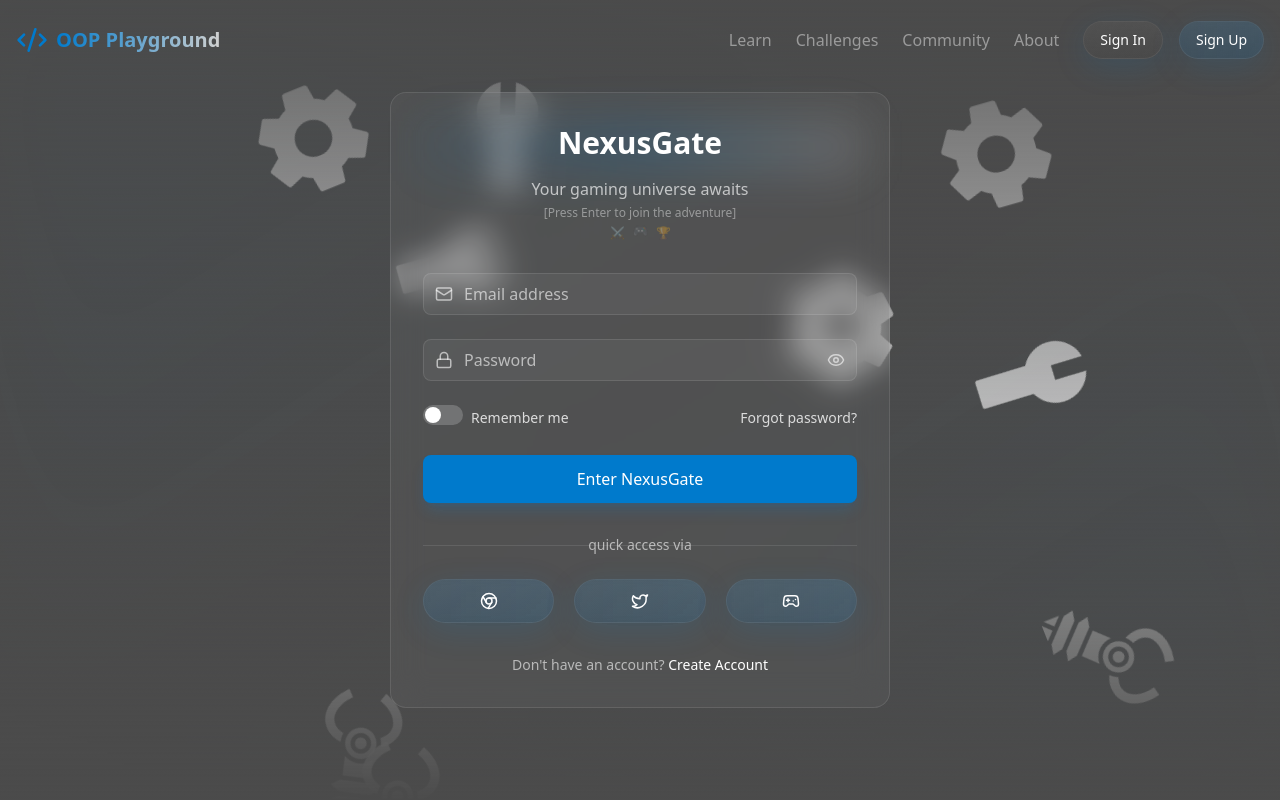
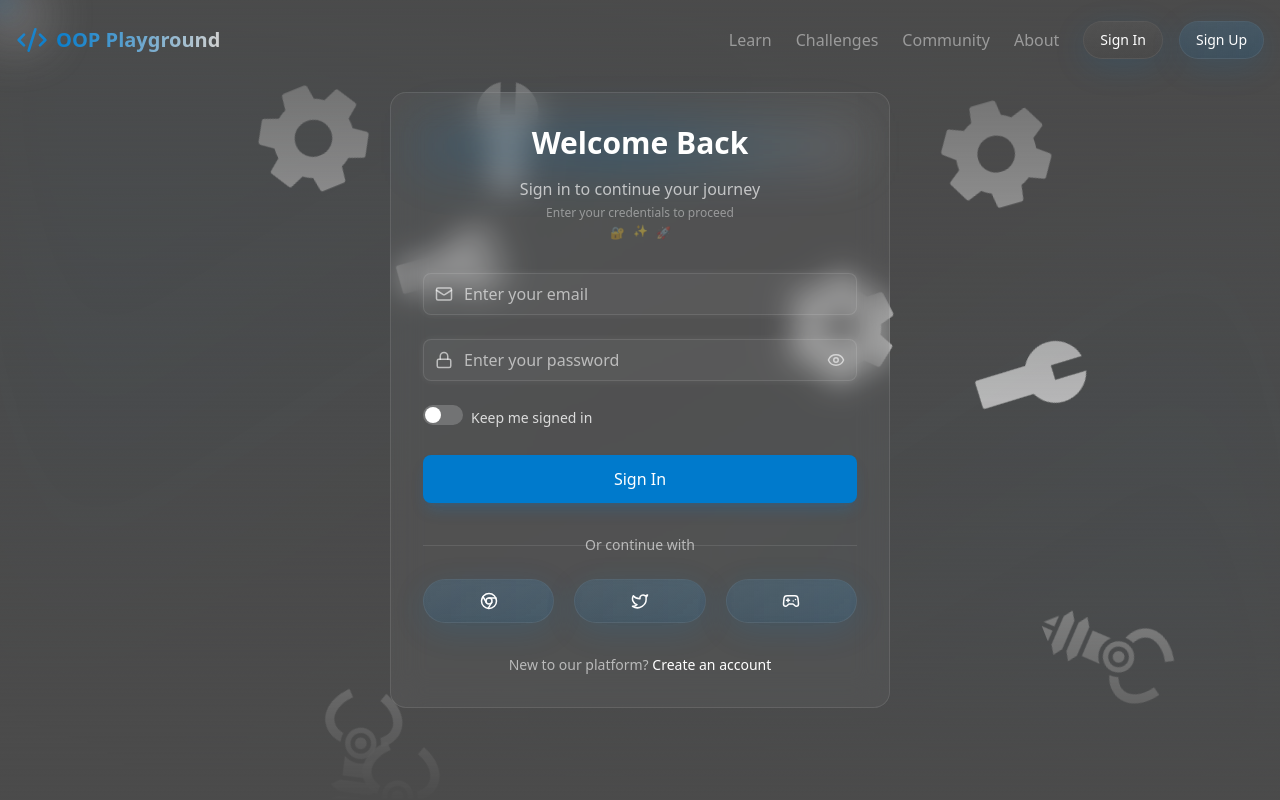
Before and after one commit to abod-haes/OOP-Game, a Next.js app: page /sign-in in a window 1280 px wide. Shown: the top 800 px of the page. Built offline with nearby package versions, Linux system fonts and the light colour scheme.

Commit message:
edit login page

```diff
--- a/src/app/_route-name.ts
+++ b/src/app/_route-name.ts
@@ -1,3 +1,4 @@
 export const routeName = {
     home: "/",
+    signIn: "/sign-in",
 };
--- a/src/app/layout.tsx
+++ b/src/app/layout.tsx
@@ -3,6 +3,7 @@ import "./globals.css";
 import { Footer } from "@/components/ui/footer";
 import { Header } from "@/components/ui/header";
 import { HeroGeometric } from "@/components/ui/shape-landing-hero";
+import Providers from "@/components/providers";
 
 export const metadata: Metadata = {
     title: "Create Next App",
@@ -20,7 +21,7 @@ export default function RootLayout({
                 <Header />
                 <main className="min-h-screen pb-24 relative">
                     <HeroGeometric />
-                    {children}
+                    <Providers>{children}</Providers>
                 </main>
                 <Footer />
             </body>
--- a/src/components/foms.tsx
+++ b/src/components/foms.tsx
@@ -1,27 +1,12 @@
 "use client";
 import React, { useState } from "react";
-import {
-    Eye,
-    EyeOff,
-    Mail,
-    Lock,
-    Chrome,
-    Twitter,
-    Gamepad2,
-} from "lucide-react";
+import * as lucideReact from "lucide-react";
 import { HoverButton } from "./ui/hover-button";
+import { motion } from "framer-motion";
+import FormInput from "./ui/form-input";
 
 interface LoginFormProps {
     onSubmit: (email: string, password: string, remember: boolean) => void;
-}
-
-interface FormInputProps {
-    icon: React.ReactNode;
-    type: string;
-    placeholder: string;
-    value: string;
-    onChange: (e: React.ChangeEvent<HTMLInputElement>) => void;
-    required?: boolean;
 }
 
 interface ToggleSwitchProps {
@@ -29,32 +14,6 @@ interface ToggleSwitchProps {
     onChange: () => void;
     id: string;
 }
-
-// FormInput Component
-const FormInput: React.FC<FormInputProps> = ({
-    icon,
-    type,
-    placeholder,
-    value,
-    onChange,
-    required,
-}) => {
-    return (
-        <div className="relative">
-            <div className="absolute left-3 top-1/2 -translate-y-1/2">
-                {icon}
-            </div>
-            <input
-                type={type}
-                placeholder={placeholder}
-                value={value}
-                onChange={onChange}
-                required={required}
-                className="w-full pl-10 pr-3 py-2 bg-white/5 border border-white/10 rounded-lg text-white placeholder-white/60 focus:outline-none focus:border-metallic-accent/50 transition-colors"
-            />
-        </div>
-    );
-};
 
 // ToggleSwitch Component
 const ToggleSwitch: React.FC<ToggleSwitchProps> = ({
@@ -108,49 +67,88 @@ const LoginForm: React.FC<LoginFormProps> = ({ onSubmit }) => {
         setIsSuccess(false);
     };
 
+    const containerVariants = {
+        hidden: { opacity: 0 },
+        visible: {
+            opacity: 1,
+            transition: {
+                staggerChildren: 0.1,
+                delayChildren: 0.3,
+            },
+        },
+    };
+
+    const itemVariants = {
+        hidden: { opacity: 0, y: 20 },
+        visible: {
+            opacity: 1,
+            y: 0,
+            transition: {
+                duration: 0.5,
+                ease: "easeOut",
+            },
+        },
+    };
+
     return (
-        <div className="p-8 rounded-2xl  bg-metallic-light/5 backdrop-blur-lg  border border-white/10">
-            <div className="mb-8 text-center">
+        <motion.div
+            initial="hidden"
+            animate="visible"
+            variants={containerVariants}
+            className="p-8 rounded-2xl  bg-metallic-light/5 backdrop-blur-lg  border border-white/10"
+        >
+            <motion.div variants={itemVariants} className="mb-8 text-center">
                 <h2 className="text-3xl font-bold mb-2 relative group">
-                    <span className="absolute -inset-1 bg-gradient-to-r from-metallic-accent/10 via-metallic-accent/30 to-metallic-light/30 blur-xl opacity-75 group-hover:opacity-100 transition-all duration-500 animate-pulse"></span>
+                    <span className="absolute -inset-1 bg-gradient-to-r from-metallic-accent/20 via-metallic-accent/30 to-metallic-light/20 blur-xl opacity-75 group-hover:opacity-100 transition-all duration-500 animate-pulse"></span>
                     <span className="relative inline-block text-3xl font-bold mb-2 text-white">
-                        NexusGate
+                        Welcome Back
                     </span>
-                    {/* <span className="absolute -inset-0.5 bg-gradient-to-r from-metallic-accent/20 to-metallic-accent/20 blur-sm opacity-0 group-hover:opacity-100 transition-all duration-300"></span> */}
                 </h2>
                 <div className="text-white/80 flex flex-col items-center space-y-1">
                     <span className="relative group cursor-default">
                         <span className="absolute -inset-1 bg-gradient-to-r from-metallic-accent/20 to-metallic-accent/20 blur-sm opacity-0 group-hover:opacity-100 transition-opacity duration-500"></span>
                         <span className="relative inline-block animate-pulse">
-                            Your gaming universe awaits
+                            Sign in to continue your journey
                         </span>
                     </span>
                     <span className="text-xs text-white/50 animate-pulse">
-                        [Press Enter to join the adventure]
+                        Enter your credentials to proceed
                     </span>
                     <div className="flex space-x-2 text-xs text-white/40">
-                        <span className="animate-pulse">⚔️</span>
-                        <span className="animate-bounce">🎮</span>
-                        <span className="animate-pulse">🏆</span>
+                        <span className="animate-pulse">🔐</span>
+                        <span className="animate-bounce">✨</span>
+                        <span className="animate-pulse">🚀</span>
                     </div>
                 </div>
-            </div>
+            </motion.div>
 
             <form onSubmit={handleSubmit} className="space-y-6">
+                <motion.div variants={itemVariants}>
                     <FormInput
-                    icon={<Mail className="text-white/60" size={18} />}
+                        icon={
+                            <lucideReact.Mail
+                                className="text-white/60"
+                                size={18}
+                            />
+                        }
                         type="email"
-                    placeholder="Email address"
+                        placeholder="Enter your email"
                         value={email}
                         onChange={(e) => setEmail(e.target.value)}
                         required
                     />
+                </motion.div>
 
-                <div className="relative">
+                <motion.div variants={itemVariants} className="relative">
                     <FormInput
-                        icon={<Lock className="text-white/60" size={18} />}
+                        icon={
+                            <lucideReact.Lock
+                                className="text-white/60"
+                                size={18}
+                            />
+                        }
                         type={showPassword ? "text" : "password"}
-                        placeholder="Password"
+                        placeholder="Enter your password"
                         value={password}
                         onChange={(e) => setPassword(e.target.value)}
                         required
@@ -164,14 +162,17 @@ const LoginForm: React.FC<LoginFormProps> = ({ onSubmit }) => {
                         }
                     >
                         {showPassword ? (
-                            <EyeOff size={18} />
+                            <lucideReact.EyeOff size={18} />
                         ) : (
-                            <Eye size={18} />
+                            <lucideReact.Eye size={18} />
                         )}
                     </button>
-                </div>
+                </motion.div>
 
-                <div className="flex items-center justify-between">
+                <motion.div
+                    variants={itemVariants}
+                    className="flex items-center justify-between"
+                >
                     <div className="flex items-center space-x-2">
                         <div
                             onClick={() => setRemember(!remember)}
@@ -188,17 +189,18 @@ const LoginForm: React.FC<LoginFormProps> = ({ onSubmit }) => {
                             className="text-sm text-white/80 cursor-pointer hover:text-white transition-colors"
                             onClick={() => setRemember(!remember)}
                         >
-                            Remember me
+                            Keep me signed in
                         </label>
                     </div>
-                    <a
+                    {/* <a
                         href="#"
                         className="text-sm text-white/80 hover:text-white transition-colors"
                     >
-                        Forgot password?
-                    </a>
-                </div>
+                        Reset password
+                    </a> */}
+                </motion.div>
 
+                <motion.div variants={itemVariants}>
                     <button
                         type="submit"
                         disabled={isSubmitting}
@@ -208,41 +210,45 @@ const LoginForm: React.FC<LoginFormProps> = ({ onSubmit }) => {
                                 : "bg-metallic-accent hover:bg-metallic-accent/70"
                         } text-white font-medium transition-all duration-200 ease-in-out transform hover:-translate-y-1 focus:outline-none focus:ring-2 focus:ring-metallic-accent focus:ring-opacity-50 disabled:opacity-70 disabled:cursor-not-allowed disabled:transform-none shadow-lg shadow-metallic-accent/20 hover:shadow-metallic-accent/40`}
                     >
-                    {isSubmitting ? "Logging in..." : "Enter NexusGate"}
+                        {isSubmitting ? "Signing in..." : "Sign In"}
                     </button>
+                </motion.div>
             </form>
 
-            <div className="mt-8">
+            <motion.div variants={itemVariants} className="mt-8">
                 <div className="relative flex items-center justify-center">
                     <div className="border-t border-white/10 absolute w-full"></div>
                     <div className="bg-transparent px-4 relative text-white/60 text-sm">
-                        quick access via
+                        Or continue with
                     </div>
                 </div>
 
                 <div className="mt-6 grid grid-cols-3 gap-5">
                     <HoverButton className="text-sm flex items-center justify-center px-2 bg-metallic-accent/20 hover:bg-metallic-accent/30 ">
-                        <Chrome size={18} />
+                        <lucideReact.Chrome size={18} />
                     </HoverButton>
                     <HoverButton className="text-sm flex items-center justify-center px-2 bg-metallic-accent/20 hover:bg-metallic-accent/30 ">
-                        <Twitter size={18} />
+                        <lucideReact.Twitter size={18} />
                     </HoverButton>
                     <HoverButton className="text-sm flex items-center justify-center px-2 bg-metallic-accent/20 hover:bg-metallic-accent/30 ">
-                        <Gamepad2 size={18} />
+                        <lucideReact.Gamepad2 size={18} />
                     </HoverButton>
                 </div>
-            </div>
+            </motion.div>
 
-            <p className="mt-8 text-center text-sm text-white/60">
-                Don&apos;t have an account?{" "}
+            <motion.p
+                variants={itemVariants}
+                className="mt-8 text-center text-sm text-white/60"
+            >
+                New to our platform?{" "}
                 <a
                     href="#"
                     className="font-medium text-white hover:text-metallic-accent transition-colors"
                 >
-                    Create Account
+                    Create an account
                 </a>
-            </p>
-        </div>
+            </motion.p>
+        </motion.div>
     );
 };
 
--- a/src/components/providers.tsx
+++ b/src/components/providers.tsx
@@ -11,7 +11,8 @@ const Providers: FC<ProvidersProps> = ({ children }) => {
     return (
         <>
             <Toaster position="top-center" reverseOrder={false} />
-            {children} <MouseAnimation />
+            {children}
+            <MouseAnimation />
         </>
     );
 };
--- /dev/null
+++ b/src/components/ui/form-input.tsx
@@ -0,0 +1,36 @@
+import { InputHTMLAttributes } from "react";
+
+interface FormInputProps extends InputHTMLAttributes<HTMLInputElement> {
+    icon: React.ReactNode;
+}
+
+const FormInput: React.FC<FormInputProps> = ({
+    icon,
+    type,
+    placeholder,
+    value,
+    onChange,
+    required,
+    className,
+    ...props
+}) => {
+    return (
+        <div className="relative">
+            <div className="absolute left-3 top-1/2 -translate-y-1/2">
+                {icon}
+            </div>
+            <input
+                type={type}
+                placeholder={placeholder}
+                value={value}
+                onChange={onChange}
+                required={required}
+                className={`w-full pl-10 pr-3 py-2 bg-white/5 border border-white/10 rounded-lg text-white placeholder-white/60 outline-none focused shadow-[0_0_8px_rgba(255,255,255,0.08)]   focus:shadow-metallic-accent/50 transition-colors ${
+                    className || ""
+                }`}
+                {...props}
+            />
+        </div>
+    );
+};
+export default FormInput;
--- a/src/components/ui/input.tsx
+++ /dev/null
@@ -1,40 +0,0 @@
-import React from "react";
-import { cn } from "@/lib/utils";
-
-export interface InputProps
-    extends React.InputHTMLAttributes<HTMLInputElement> {
-    label?: string;
-    error?: string;
-}
-
-const Input = React.forwardRef<HTMLInputElement, InputProps>(
-    ({ className, type, label, error, ...props }, ref) => {
-        return (
-            <div className="w-full space-y-2">
-                {label && (
-                    <label className="text-sm font-medium text-metallic-light">
-                        {label}
-                    </label>
-                )}
-                <div className="group/input rounded-lg p-[2px] transition duration-300 relative">
-                    <input
-                        type={type}
-                        className={cn(
-                            "relative z-10 shadow-input dark:placeholder-text-neutral-600 flex h-10 w-full rounded-md border-none bg-metallic-dark/50 px-3 py-2 text-sm text-metallic-light transition duration-400 group-hover/input:shadow-none file:border-0 file:bg-transparent file:text-sm file:font-medium placeholder:text-metallic-light/40 focus-visible:ring-[2px] focus-visible:ring-metallic-accent/50 focus-visible:outline-none disabled:cursor-not-allowed disabled:opacity-50",
-                            error &&
-                                "border-red-500 focus-visible:ring-red-500",
-                            className
-                        )}
-                        ref={ref}
-                        {...props}
-                    />
-                </div>
-                {error && <p className="text-sm text-red-500">{error}</p>}
-            </div>
-        );
-    }
-);
-
-Input.displayName = "Input";
-
-export default Input;
```
Also changed, not shown: src/components/ui/header.tsx (+7 -1 lines). Lines whose indentation alone changed are shown as unchanged.
